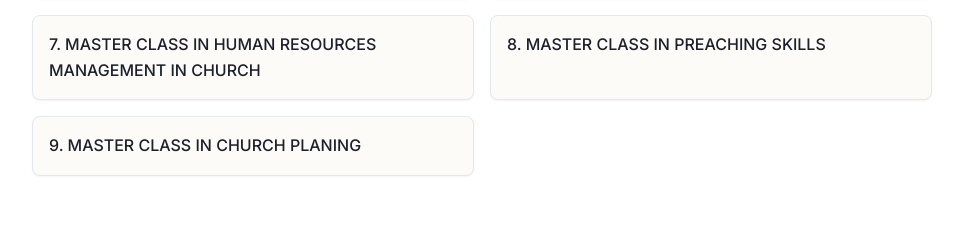
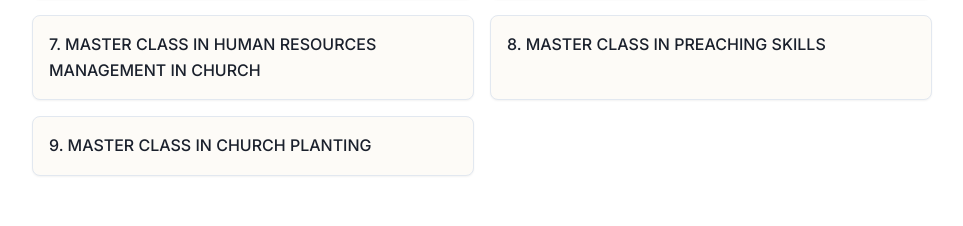
Before and after one commit to zeerocodez/HoningBibleAcademy, a Next.js app: page /programmes in a window 1280 px wide. Shown: the part 3432-3658 px from the top of the page, without its empty margins (158-1121 px from the left). Built offline with nearby package versions, Linux system fonts and the light colour scheme.

Commit message:
Fix typo: PLANING -> PLANTING

```diff
--- a/src/app/programmes/page.tsx
+++ b/src/app/programmes/page.tsx
@@ -97,7 +97,7 @@ export default function Programmes() {
             <li>6. MASTER CLASS IN MENTORING AND COACHING</li>
             <li>7. MASTER CLASS IN HUMAN RESOURCES MANAGEMENT IN CHURCH</li>
             <li>8. MASTER CLASS IN PREACHING SKILLS</li>
-            <li>9. MASTER CLASS IN CHURCH PLANING</li>
+            <li>9. MASTER CLASS IN CHURCH PLANTING</li>
           </ul>
         </section>
 
```
